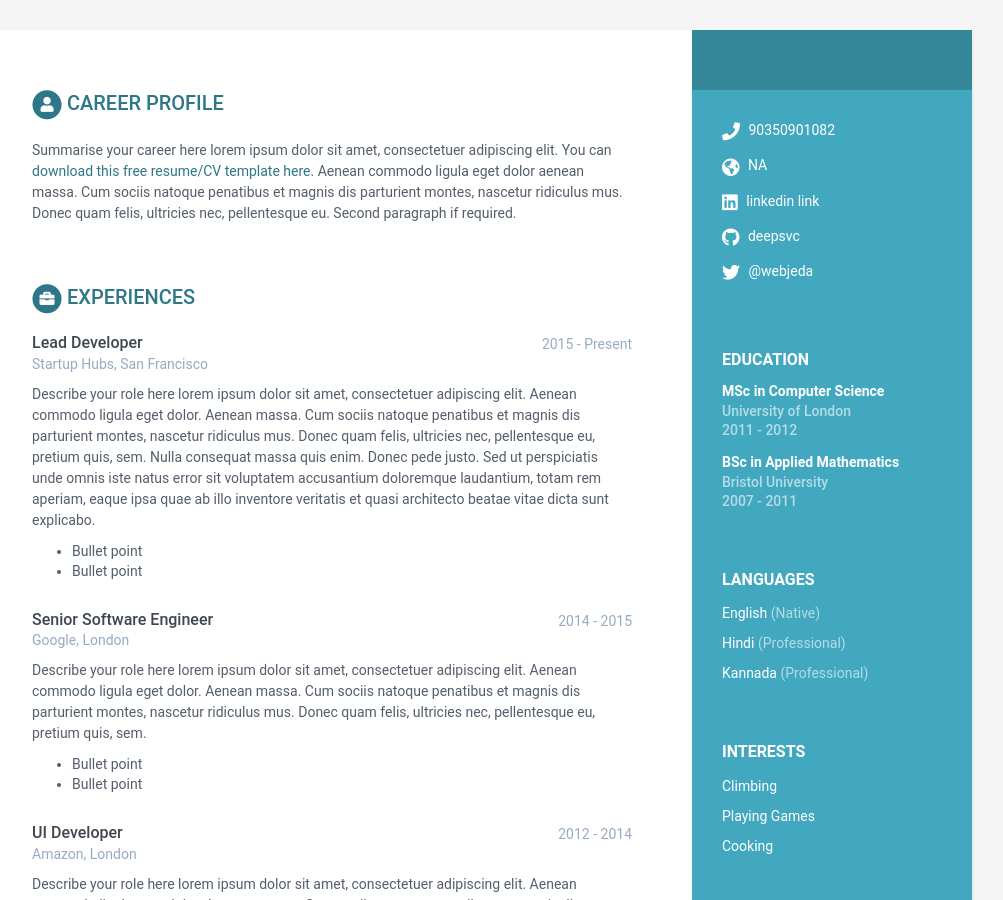
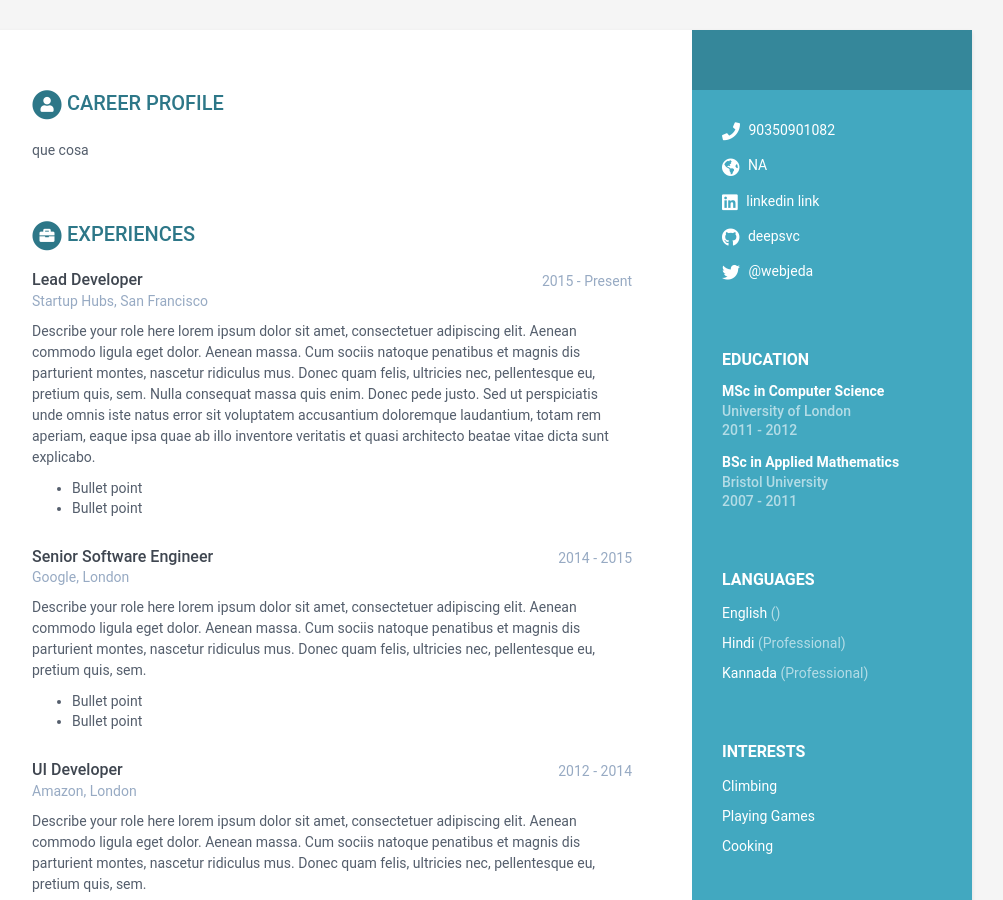
Before and after one commit to mellases/online-cv, a Jekyll site: the page built from index.html, in a window 1280 px wide and 900 px high. Shown: the whole window, without its empty margins (168-1171 px from the left). Built offline with Jekyll 4.4.1, drawn with Linux system fonts in a browser that asks for light colours.

Commit message:
Update data.yml

```diff
--- a/_data/data.yml
+++ b/_data/data.yml
@@ -26,7 +26,7 @@ sidebar:
 
     languages:
       - idiom: English
-        level: Native
+        level:
 
       - idiom: Hindi
         level: Professional
@@ -47,12 +47,8 @@ sidebar:
 career-profile:
     title: Career Profile
     summary: |
-      Summarise your career here lorem ipsum dolor sit amet, consectetuer
-      adipiscing elit. You can [download this free resume/CV template here]().
-      Aenean commodo ligula eget dolor aenean massa. Cum sociis natoque
-      penatibus et magnis dis parturient montes, nascetur ridiculus mus.
-      Donec quam felis, ultricies nec, pellentesque eu.
-      Second paragraph if required.
+      que cosa
+
 education:
     - degree: MSc in Computer Science
       university: University of London
```
